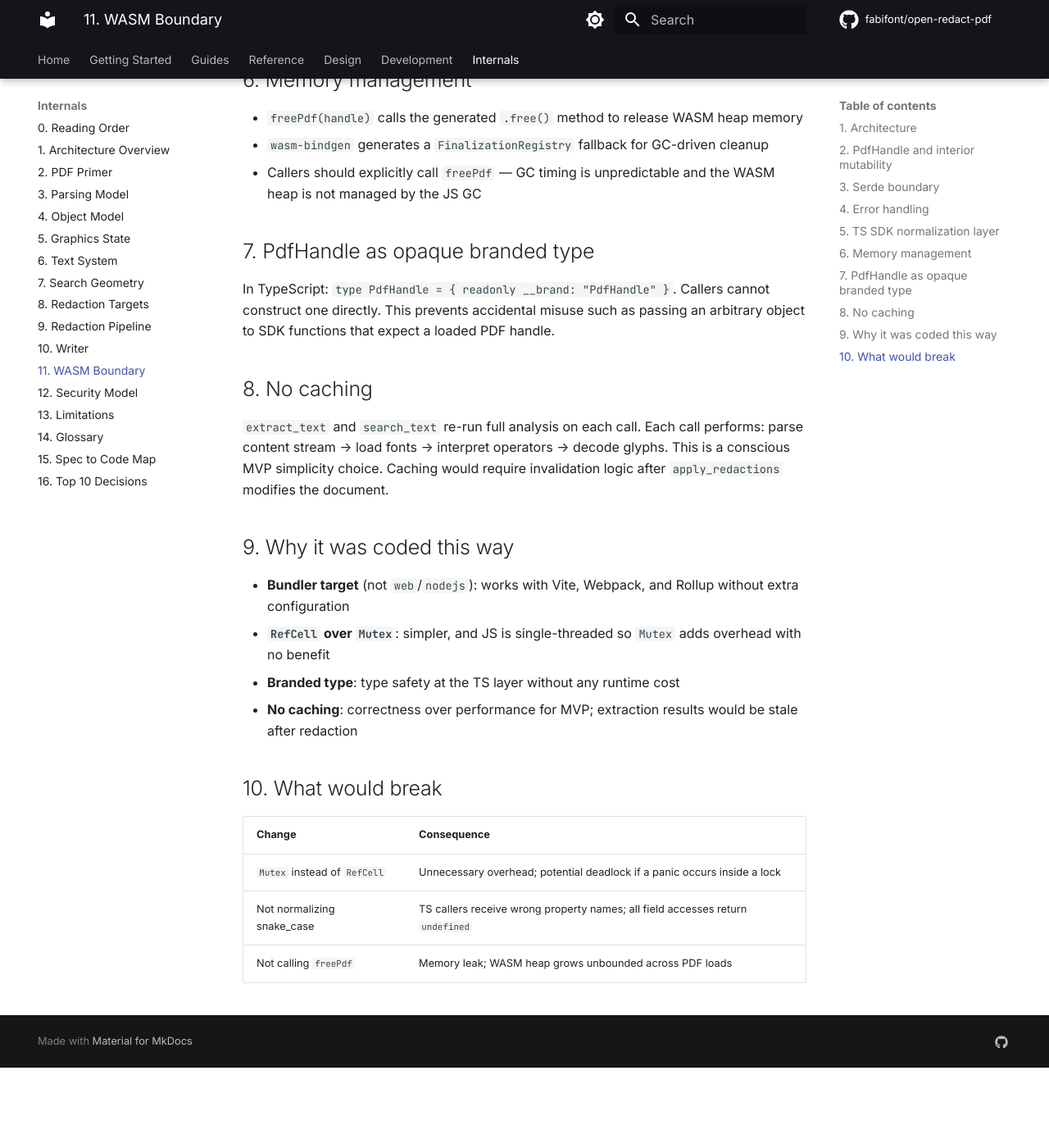
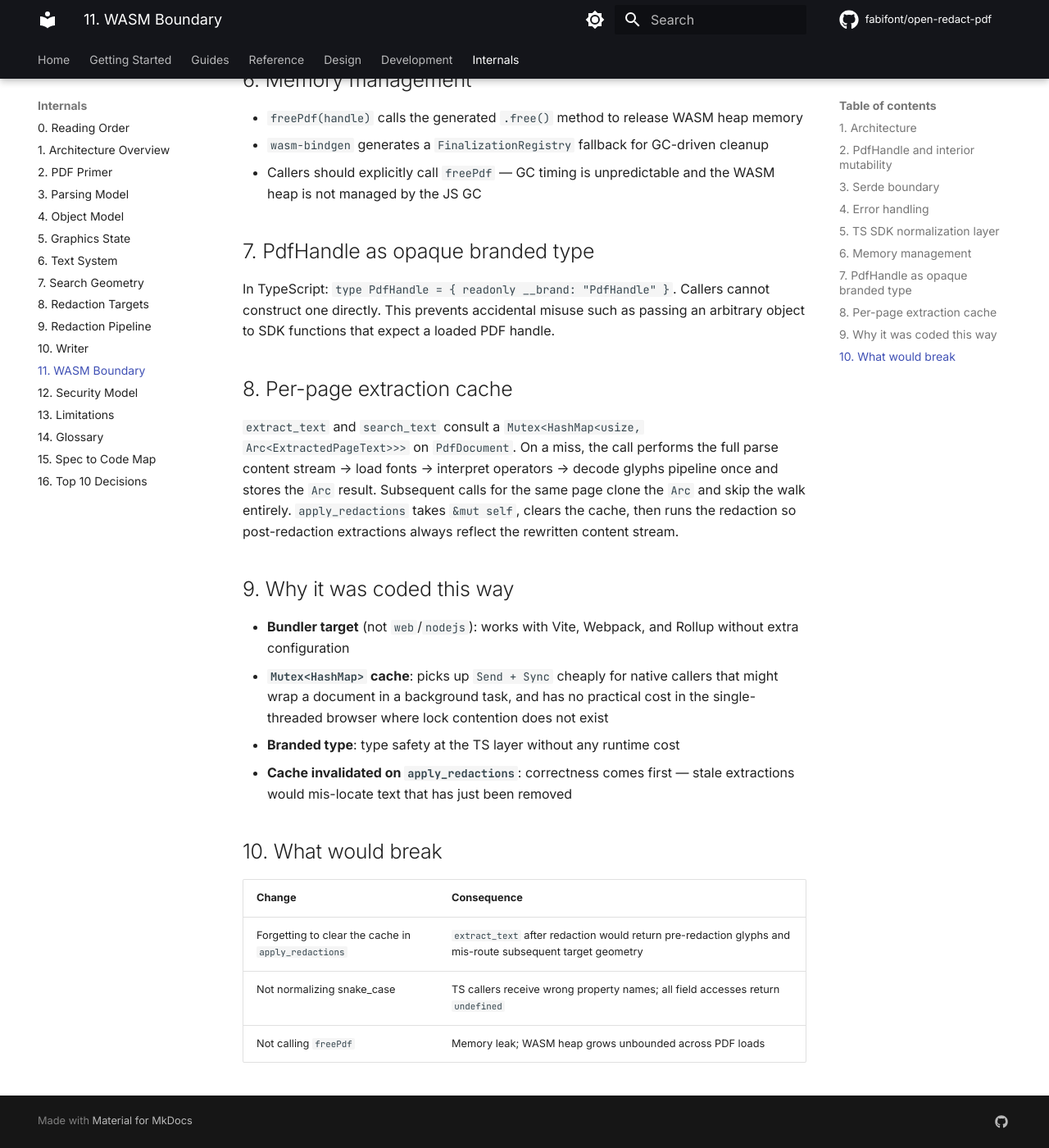
Before and after one commit to fabifont/open-redact-pdf, an MkDocs documentation site: the page built from docs/internals/11-wasm-boundary.md, in a window 1280 px wide and 1400 px high, scrolled down 1536 px. Shown: the whole window at 82% size. Built offline with MkDocs 1.6.1 and Material for MkDocs 9.7.7, drawn with Linux system fonts in a browser that asks for light colours; comment, search, counter and statistics services are not loaded; before the commit the page ends 2838 px from its top, so only the background shows below that.

Commit message:
docs(internals): reflect the new per-page text-extraction cache

```diff
--- a/docs/internals/11-wasm-boundary.md
+++ b/docs/internals/11-wasm-boundary.md
@@ -54,21 +54,21 @@ The WASM layer returns snake_case keys. The TS SDK normalizes these to camelCase
 
 In TypeScript: `type PdfHandle = { readonly __brand: "PdfHandle" }`. Callers cannot construct one directly. This prevents accidental misuse such as passing an arbitrary object to SDK functions that expect a loaded PDF handle.
 
-## 8. No caching
+## 8. Per-page extraction cache
 
-`extract_text` and `search_text` re-run full analysis on each call. Each call performs: parse content stream → load fonts → interpret operators → decode glyphs. This is a conscious MVP simplicity choice. Caching would require invalidation logic after `apply_redactions` modifies the document.
+`extract_text` and `search_text` consult a `Mutex<HashMap<usize, Arc<ExtractedPageText>>>` on `PdfDocument`. On a miss, the call performs the full parse content stream → load fonts → interpret operators → decode glyphs pipeline once and stores the `Arc` result. Subsequent calls for the same page clone the `Arc` and skip the walk entirely. `apply_redactions` takes `&mut self`, clears the cache, then runs the redaction so post-redaction extractions always reflect the rewritten content stream.
 
 ## 9. Why it was coded this way
 
 - **Bundler target** (not `web`/`nodejs`): works with Vite, Webpack, and Rollup without extra configuration
-- **`RefCell` over `Mutex`**: simpler, and JS is single-threaded so `Mutex` adds overhead with no benefit
+- **`Mutex<HashMap>` cache**: picks up `Send + Sync` cheaply for native callers that might wrap a document in a background task, and has no practical cost in the single-threaded browser where lock contention does not exist
 - **Branded type**: type safety at the TS layer without any runtime cost
-- **No caching**: correctness over performance for MVP; extraction results would be stale after redaction
+- **Cache invalidated on `apply_redactions`**: correctness comes first — stale extractions would mis-locate text that has just been removed
 
 ## 10. What would break
 
 | Change | Consequence |
 |---|---|
-| `Mutex` instead of `RefCell` | Unnecessary overhead; potential deadlock if a panic occurs inside a lock |
+| Forgetting to clear the cache in `apply_redactions` | `extract_text` after redaction would return pre-redaction glyphs and mis-route subsequent target geometry |
 | Not normalizing snake_case | TS callers receive wrong property names; all field accesses return `undefined` |
 | Not calling `freePdf` | Memory leak; WASM heap grows unbounded across PDF loads |
```
Also changed, not shown: docs/internals/01-architecture-overview.md (+2 -2 lines).
